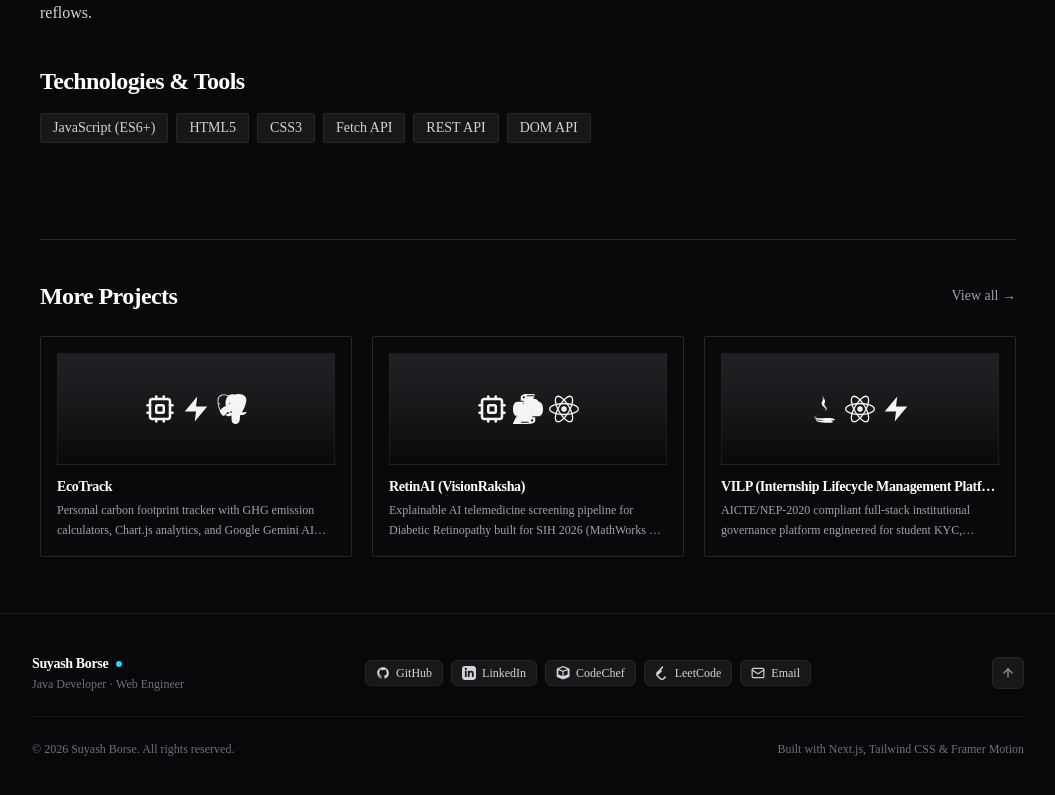
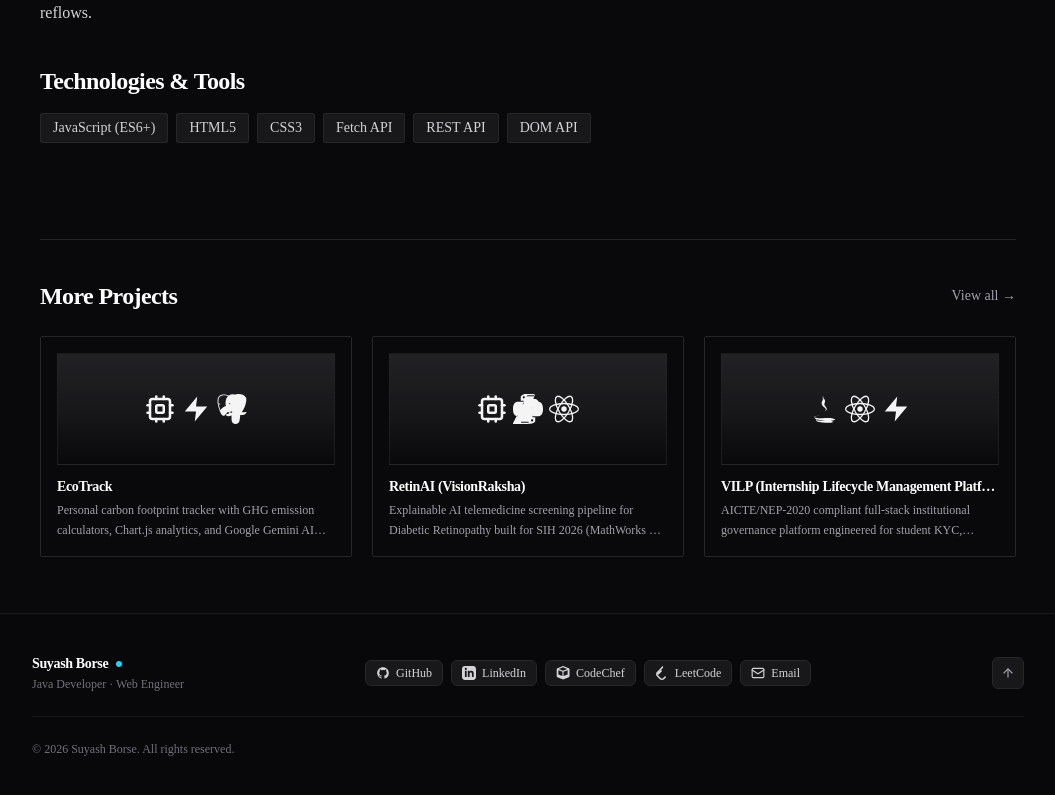
Before and after one commit to SuyashBorse/SuyashBorse-portfolio, a Next.js app: page /projects/currency-converter in a window 1280 px wide. Shown: the part 1365-2160 px from the top of the page, without its empty margins (112-1167 px from the left). Built offline with nearby package versions, Linux system fonts and the light colour scheme.

Commit message:
style(footer): remove built-with tech stack attribution

```diff
--- a/src/components/Footer.tsx
+++ b/src/components/Footer.tsx
@@ -84,9 +84,8 @@ export default function Footer() {
           </button>
         </div>
 
-        <div className="pt-6 flex flex-col sm:flex-row items-center justify-between text-xs font-mono text-zinc-500 gap-3">
+        <div className="pt-6 flex items-center justify-center sm:justify-start text-xs font-mono text-zinc-500">
           <p>© {new Date().getFullYear()} Suyash Borse. All rights reserved.</p>
-          <p>Built with Next.js, Tailwind CSS &amp; Framer Motion</p>
         </div>
       </div>
     </footer>
```
